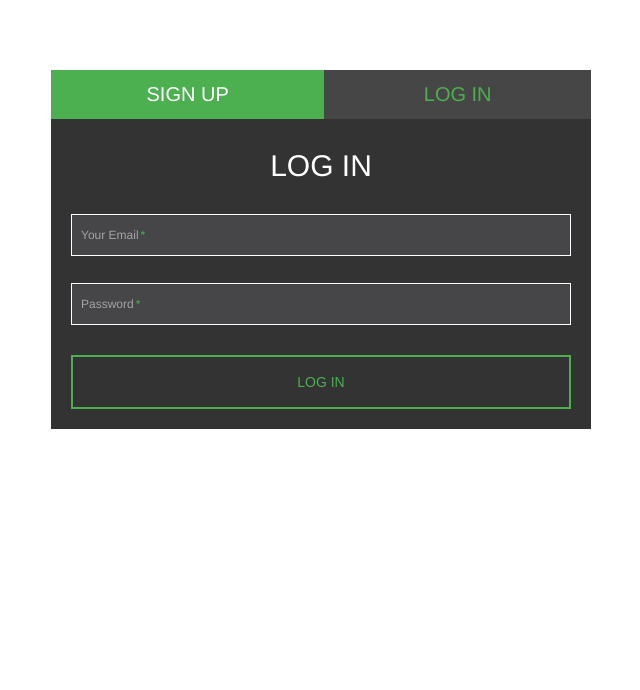
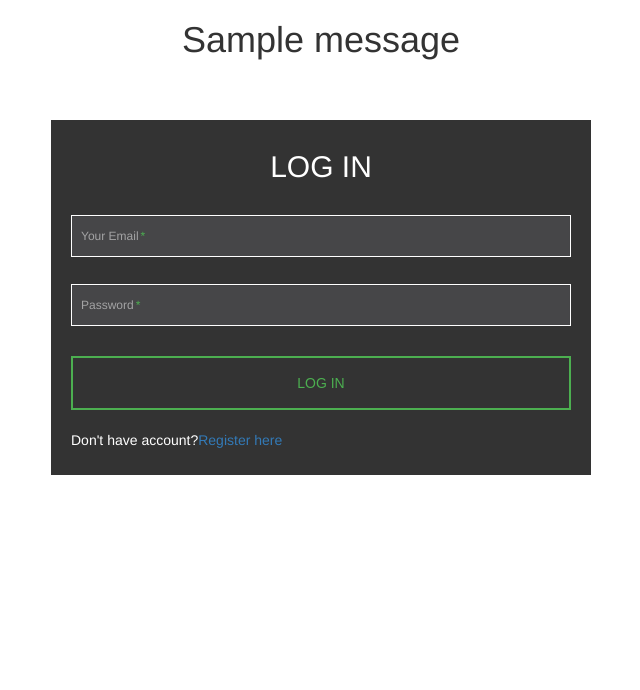
Before and after one commit to smr-yogesh/Blog, a Flask app: page /register?mode=login in a window 1280 px wide. Shown: the part 112-802 px from the top of the page, without its empty margins (319-959 px from the left). Run offline with Flask 3, Linux system fonts and the light colour scheme; tables that the repository leaves empty hold one stand-in row (values such as "Sample post"); one stand-in notice (Sample message) is shown; some libraries are stand-ins or nearby versions.

Commit message:
error handlers, track last page before login

```diff
--- a/model/post.py
+++ b/model/post.py
@@ -5,7 +5,6 @@ from datetime import datetime
 class blogpost(db.Model):
     id = db.Column(db.Integer, primary_key=True)
     title = db.Column(db.String(50))
-    subtitle = db.Column(db.String(50))
     author = db.Column(db.String(20))
     date_posted = db.Column(db.DateTime)
     content = db.Column(db.Text)
--- a/routes/user.py
+++ b/routes/user.py
@@ -1,4 +1,4 @@
-from flask import Flask, render_template, request, redirect, url_for, Blueprint, session
+from flask import Flask, render_template, request, redirect, url_for, Blueprint, session,flash
 from werkzeug.security import check_password_hash
 from utils.db import db
 from model.user import user as user_data
@@ -26,6 +26,12 @@ def index():
     posts = blogpost.query.all()
     return render_template('index.html', posts=posts)
 
+@B_user.route('/register', methods = ['POST','GET'])
+def register():
+    if "user" in session:
+        return redirect(url_for('B_user.index'))
+    return render_template('sign_in.html')
+
 @B_user.route('/signup', methods=['POST', 'GET'])
 def signup():
     if request.method == 'POST':
@@ -39,17 +45,14 @@ def signup():
         db.session.add(users)
         db.session.commit()
 
-        return redirect(url_for('B_user.index'))
+        return redirect(url_for('B_user.signin'))
 
     return redirect(url_for('B_user.register', mode='signup'))
 
-@B_user.route('/register', methods = ['POST','GET'])
-def register():
-    return render_template('sign_in.html')
-
-
 @B_user.route('/signin', methods = ['POST','GET'])
 def signin():
+    if "track" in session :
+        lastpage = session["track"]
     if request.method == 'POST':
         email = request.form['email']
         password = request.form['password']
@@ -59,11 +62,15 @@ def signin():
             if (check_password_hash(user.pswd, password)):
                 session["user"] = user.name
                 session["user_id"] = user.user_id
+                if "track" in session :
+                    return redirect(url_for(lastpage))
                 return redirect(url_for('B_user.index'))
             else :
-                return render_template('sign_in.html', response = "Invalid credentials ")
+                flash("Invalid credentials ")
+                return redirect(url_for('B_user.register', mode='login'))
         except:
-            return render_template('sign_in.html', response = "Invalid credentials ")
+            flash("Invalid credentials ")
+            return redirect(url_for('B_user.register', mode='login'))
 
     return redirect(url_for('B_user.register', mode='login'))
 
@@ -71,7 +78,9 @@ def signin():
 def logout():
     session.pop("user", None)
     session.pop("user_id", None)
-    return redirect(url_for('B_user.register', mode='login'))
+    session.pop("message", None)
+    session.pop("track", None)
+    return redirect(url_for('B_user.index'))
 
 @B_user.route('/post/<int:post_id>')
 def post(post_id):
@@ -82,3 +91,8 @@ def post(post_id):
 @B_user.route('/contact')
 def contact():
     return render_template('contact.html')
+
+@B_user.route('/pop')
+def pop():
+    session.pop("message", None)
+    return render_template('contact.html')
--- a/static/js/script.js
+++ b/static/js/script.js
@@ -59,7 +59,3 @@ $(document).ready(function(){
 function goBack() {
     window.history.back();
   }
-
-setTimeout(function() {
-    document.querySelector('.message-{{ category }}').style.display = 'none';
-}, 5000);
--- a/templates/base.html
+++ b/templates/base.html
@@ -24,7 +24,7 @@
                 <li><a href={{ url_for('admin_B.admin') }} class="menu-btn">{{ session['user'] }}</a></li>
                 <li><a href={{ url_for('B_user.logout') }} class="menu-btn">Logout</a></li>
               {% else %}
-                <li><a href={{ url_for('B_user.register') }} class="menu-btn">Register/Login</a></li>
+                <li><a href={{ url_for('B_user.signin') }} class="menu-btn">Login</a></li>
               {% endif %}
           </ul>
           <div class="menu-btn">
--- a/templates/sign_in.html
+++ b/templates/sign_in.html
@@ -26,15 +26,21 @@
   </div>
 </nav>
 <body>
-  <center><h3> {{response}} </h3></center>
+  {% with messages = get_flashed_messages(with_categories=true) %}
+  {% if messages %}
+    {% for category, message in messages %}
+    <center><h1>{{ message }}</h1></center>
+    {% endfor %}
+  {% endif %}
+  {% endwith %}
 <div id="form">
   <div class="container">
     <div class="col-lg-6 col-lg-offset-3 col-md-6 col-md-offset-3 col-md-8 col-md-offset-2">
       <div id="userform">
-        <ul class="nav nav-tabs nav-justified" role="tablist">
+<!--      <ul class="nav nav-tabs nav-justified" role="tablist">
           <li class="active"><a href="#signup"  role="tab" data-toggle="tab">Sign up</a></li>
           <li><a href="#login"  role="tab" data-toggle="tab">Log in</a></li>
-        </ul>
+        </ul> -->
         <div class="tab-content">
           <div class="tab-pane fade {{ 'active in' if request.args.get('mode', 'signup') == 'signup' }}" id="signup">
             <h2 class="text-uppercase text-center"> Register </h2>
@@ -80,6 +86,8 @@
                 </button>
               </div>
             </form>
+            <br>
+            <p>Don't have account?<a href="#signup"  role="tab" data-toggle="tab">Register here</a></p>
           </div>
         </div>
       </div>
```
Also changed, not shown: routes/admin.py (+8 -2 lines).
